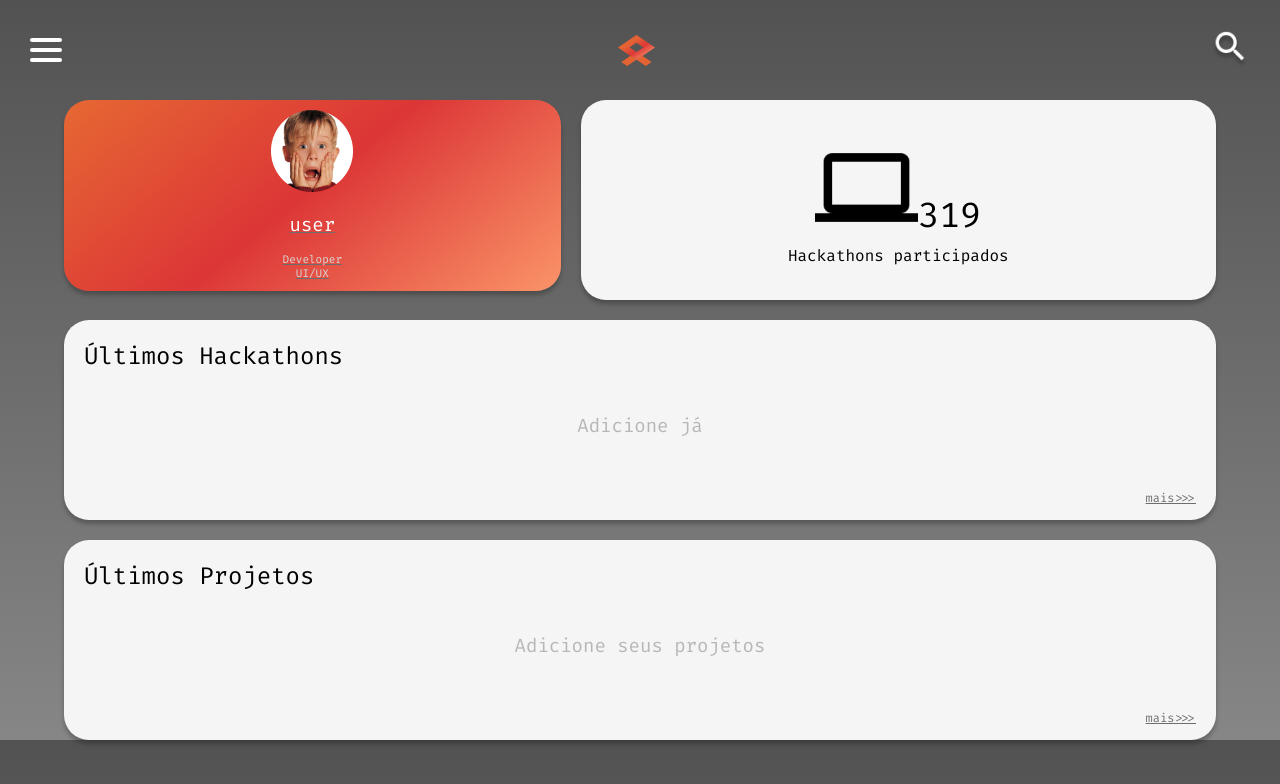
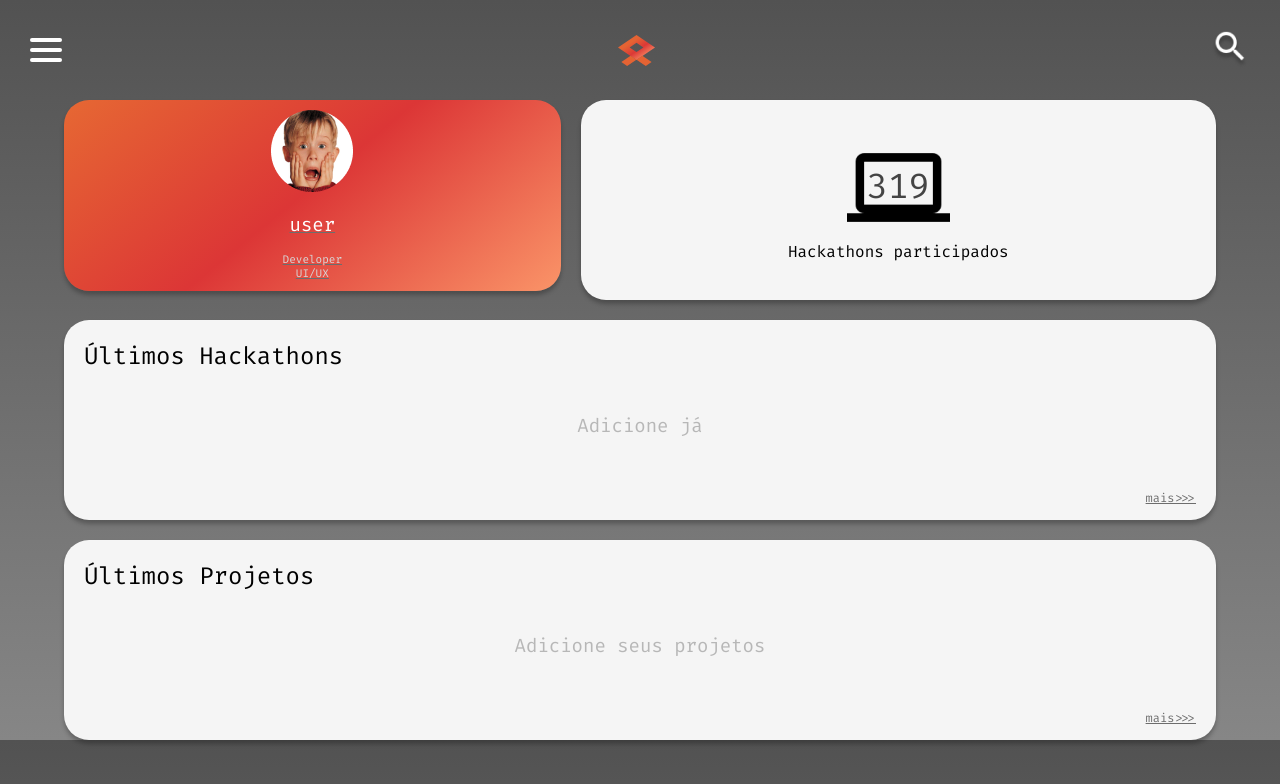
Before and after one commit to hackatool/frontend, a React (Create React App) app: page / in a window 1280 px wide. Shown: the top 784 px of the page. Built offline with nearby package versions, Linux system fonts and the light colour scheme.

Commit message:
fix computer icon

```diff
--- a/src/pages/CardList/icon.scss
+++ b/src/pages/CardList/icon.scss
@@ -1,17 +1,18 @@
 .computer-icon {
     margin-top: 48px;
-
-    img {
-        position: relative;
-        // height: 79px;
-        // top: 48px;
-    }
+    position: relative;
 
     .count {
-        // position: relative;
-        height: 38px;
-        bottom: 24px;
+        position: absolute;
+        left: 19.42%;
+        right: 19.42%;
+        top: 17.72%;
+        bottom: 27.85%;
+
         font-size: 35px;
-        line-height: 40px;
+        line-height: 46px;
+        text-align: center;
+
+        color: rgba(0, 0, 0, 0.72);
     }
 }
--- a/src/pages/CardList/index.jsx
+++ b/src/pages/CardList/index.jsx
@@ -73,7 +73,7 @@ export default class CardList extends Component {
 
                             <Link to="/hackathons">
                                 mais>>>
-                        </Link>
+                            </Link>
                         </div>
 
                         <div className="card list projects">
--- a/src/pages/CardList/style.scss
+++ b/src/pages/CardList/style.scss
@@ -73,12 +73,13 @@ justify-content: center;
 
 .counter {
     grid-area: counter;
+    text-align: center;
 
-    text-align: center;
 
     .description {
         position: relative;
         top: 10px;
+        // margin: 10px;
     }
 }
 
```
